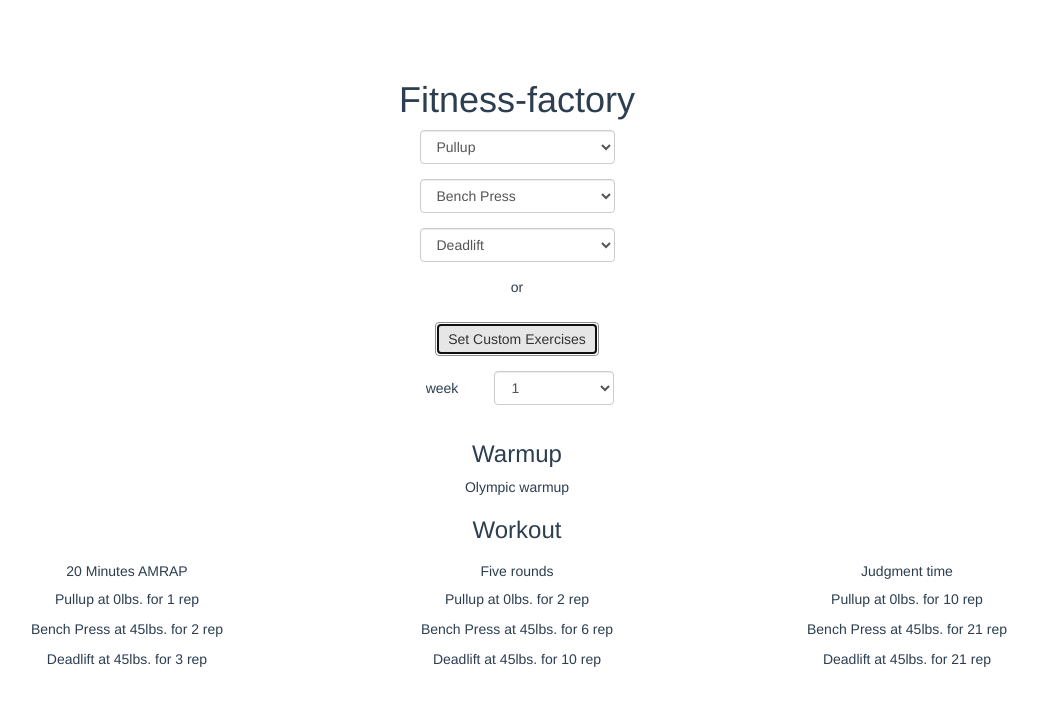
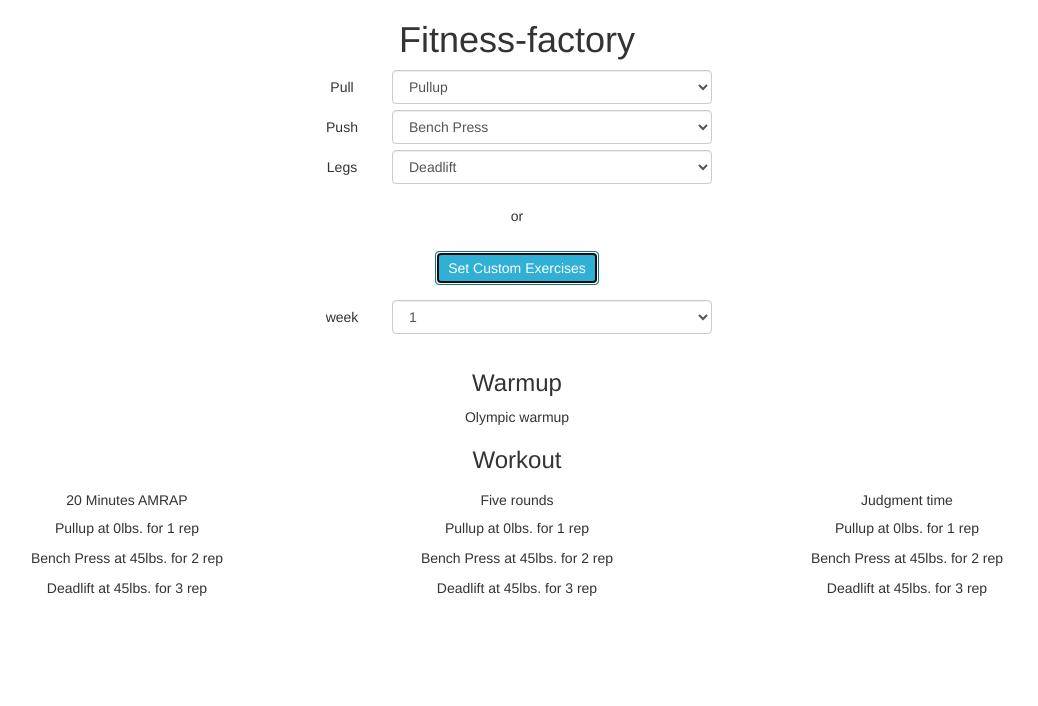
Before and after one commit to ldmcdaniel/fitness, a Vue app: page / in a window 1280 px wide. Both pictures are taken after a click on the button "Set Standard Exercises". Shown: the top 706 px of the page, without its empty margins (123-1161 px from the left). Built offline with nearby package versions, Linux system fonts and the light colour scheme.

Commit message:
Added workout component

```diff
--- a/src/App.vue
+++ b/src/App.vue
@@ -4,43 +4,53 @@
       <h1>Fitness-factory</h1>
     </div>
     <div class="row">
-      <div class="col-lg-offset-5 col-md-offset-5 col-sm-offset-4 col-xs-offset-3 col-lg-2 col-md-2 col-sm-4 col-xs-6">
+      <div class="col-lg-offset-4 col-md-offset-4 col-sm-offset-4 col-xs-offset-3 col-lg-4 col-md-4 col-sm-4 col-xs-6">
         <form class="form-horizontal">
           <div v-show="customExercises">
             <div class="form-group">
+              <div class="row">
+                <label class="col-lg-2 col-md-2 col-sm-2 col-xs-2"><h5>Pull</h5></label>
+                <div class="col-lg-10 col-md-10 col-sm-10 col-xs-10">
                   <select v-model="selected.pull" class="form-control">
                     <option v-for="(key, value) in pull" :value="value">{{value}}</option>
                   </select>
                 </div>
-            <div class="form-group">
+              </div>
+              <div class="row">
+                <label class="col-lg-2 col-md-2 col-sm-2 col-xs-2"><h5>Push</h5></label>
+                <div class="col-lg-10 col-md-10 col-sm-10 col-xs-10">
                   <select v-model="selected.push" class="form-control">
                     <option v-for="(key, value) in push" :value="value">{{value}}</option>
                   </select>
                 </div>
-            <div class="form-group">
+              </div>
+              <div class="row">
+                <label class="col-lg-2 col-md-2 col-sm-2 col-xs-2"><h5>Legs</h5></label>
+                <div class="col-lg-10 col-md-10 col-sm-10 col-xs-10">
                   <select v-model="selected.legs" class="form-control">
                     <option v-for="(key, value) in legs" :value="value">{{value}}</option>
                   </select>
+                </div>
+              </div>
             </div>
             <div class="form-group">
               <p>or</p>
             </div>
           </div>
           <div class="form-group">
-            <button @click.prevent="customExercises = !customExercises" class="btn btn-default">{{setButtonText()}}</button>
+            <button @click.prevent="customExercises = !customExercises" class="btn btn-info">{{setButtonText()}}</button>
           </div>
           <div class="form-group">
             <div class="row">
-              <div class="col-lg-4 col-md-4 col-sm-4 col-xs-4">
+              <div class="col-lg-2 col-md-2 col-sm-2 col-xs-2">
                 <h5>week</h5>
               </div>
-              <div class="col-lg-8 col-md-8 col-sm-8 col-xs-8">
+              <div class="col-lg-10 col-md-10 col-sm-10 col-xs-10">
                 <select v-model="week" class="form-control">
                   <option v-for="(value, key) in weeks" :value="key">{{value}}</option>
                 </select>
               </div>
             </div>
-
           </div>
         </form>
       </div>
@@ -49,24 +59,9 @@
     <p>Olympic warmup</p>
     <h3>Workout</h3>
     <div class="row" v-show="customExercises">
-      <div class="col-xs-4">
-        <h5>{{options.amrap}}</h5>
-        <p>{{selected.pull}} at {{pull[selected.pull]}}lbs. for {{reps[week].amrap.pull}} rep</p>
-        <p>{{selected.push}} at {{push[selected.push]}}lbs. for {{reps[week].amrap.push}} rep</p>
-        <p>{{selected.legs}} at {{legs[selected.legs]}}lbs. for {{reps[week].amrap.legs}} rep</p>
-      </div>
-      <div class="col-xs-4">
-        <h5>{{options.fiveSets}}</h5>
-        <p>{{selected.pull}} at {{pull[selected.pull]}}lbs. for {{reps[week].fiveSets.pull}} rep</p>
-        <p>{{selected.push}} at {{push[selected.push]}}lbs. for {{reps[week].fiveSets.push}} rep</p>
-        <p>{{selected.legs}} at {{legs[selected.legs]}}lbs. for {{reps[week].fiveSets.legs}} rep</p>
-      </div>
-      <div class="col-xs-4">
-        <h5>{{options.judgment}}</h5>
-        <p>{{selected.pull}} at {{pull[selected.pull]}}lbs. for {{reps[week].judgment.pull}} rep</p>
-        <p>{{selected.push}} at {{push[selected.push]}}lbs. for {{reps[week].judgment.push}} rep</p>
-        <p>{{selected.legs}} at {{legs[selected.legs]}}lbs. for {{reps[week].judgment.legs}} rep</p>
-      </div>
+      <workout :options="options.amrap" :selected="selected" :reps="reps" :pull="pull" :push="push" :legs="legs" :week="week"></workout>
+      <workout :options="options.fiveSets" :selected="selected" :reps="reps" :pull="pull" :push="push" :legs="legs" :week="week"></workout>
+      <workout :options="options.judgment" :selected="selected" :reps="reps" :pull="pull" :push="push" :legs="legs" :week="week"></workout>
     </div>
     <div class="row" v-show="!customExercises">
       <div class="col-lg-4 col-md-4 col-sm-4 col-xs-4">
@@ -209,6 +204,7 @@
 </template>
 
 <script>
+import workout from './components/workout';
 
 export default {
   data() {
@@ -440,21 +436,13 @@ export default {
     },
   },
 
-  computed: {
-  },
-
-  components: {
-  },
+  components: { workout },
 };
 </script>
 
 <style>
 #app {
   font-family: 'Avenir', Helvetica, Arial, sans-serif;
-  -webkit-font-smoothing: antialiased;
-  -moz-osx-font-smoothing: grayscale;
   text-align: center;
-  color: #2c3e50;
-  margin-top: 60px;
 }
 </style>
--- /dev/null
+++ b/src/components/workout.vue
@@ -0,0 +1,19 @@
+<style lang="css">
+</style>
+
+<template lang="html">
+  <div class="col-xs-4">
+    <h5>{{options}}</h5>
+    <p>{{selected.pull}} at {{pull[selected.pull]}}lbs. for {{reps[week].amrap.pull}} rep</p>
+    <p>{{selected.push}} at {{push[selected.push]}}lbs. for {{reps[week].amrap.push}} rep</p>
+    <p>{{selected.legs}} at {{legs[selected.legs]}}lbs. for {{reps[week].amrap.legs}} rep</p>
+  </div>
+</template>
+
+<script>
+export default {
+  props: [
+    'options', 'selected', 'reps', 'pull', 'push', 'legs', 'week',
+  ],
+};
+</script>
```
Also changed, not shown: src/components/custom.vue (added, +55 -0 lines). Lines whose indentation alone changed are shown as unchanged.
